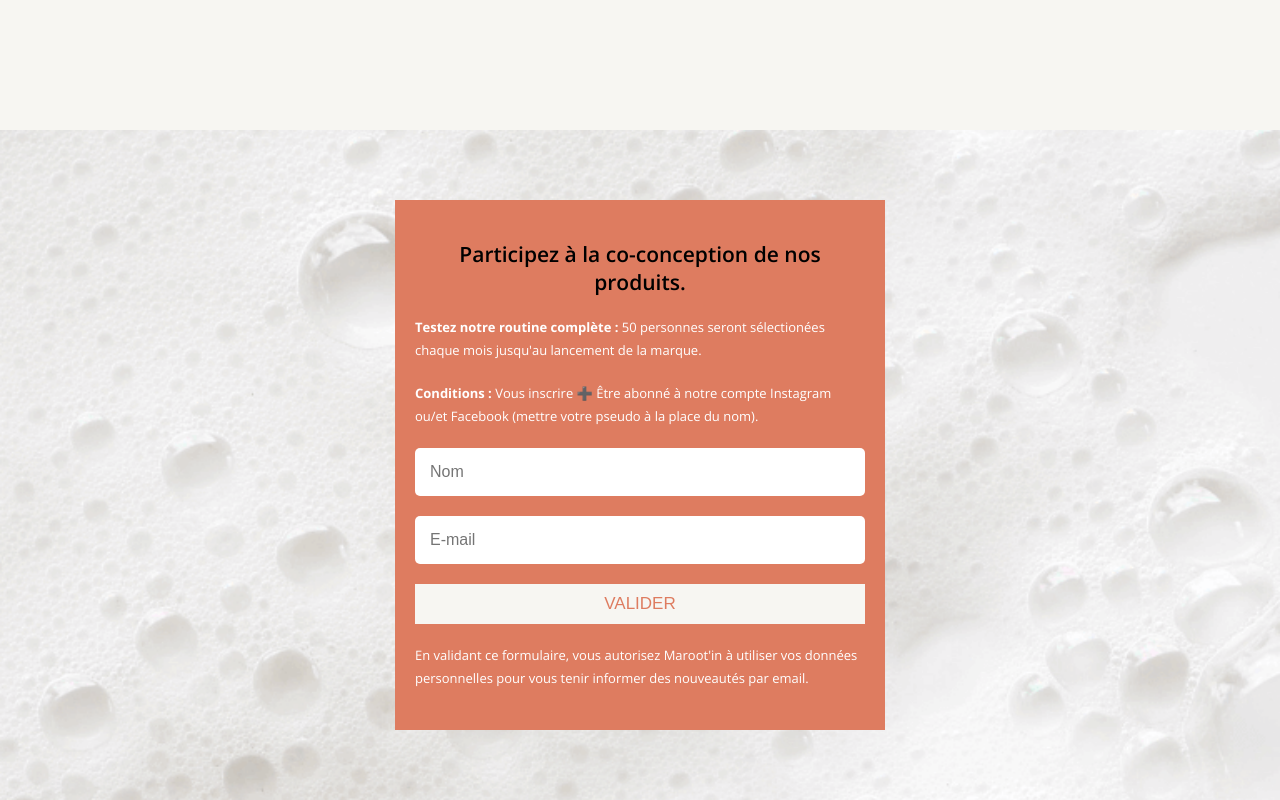
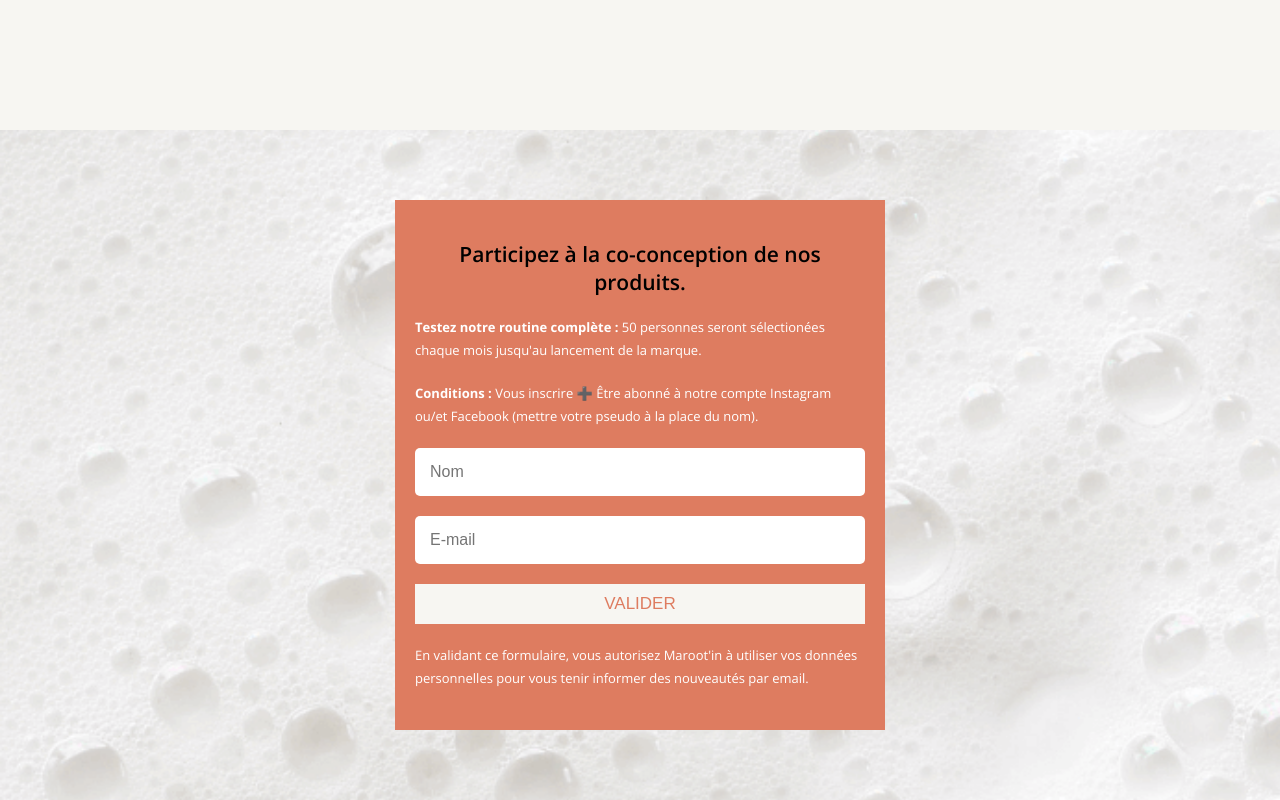
Before and after one commit to nico-richard/marootin, a React (Create React App) app: page / in a window 1280 px wide. Shown: the part 2600-3400 px from the top of the page. Built offline with nearby package versions, Linux system fonts and the light colour scheme.

Commit message:
fix background section 4

```diff
--- a/src/index.css
+++ b/src/index.css
@@ -234,7 +234,7 @@ body {
 .section4 {
   background-image: url("../public/images/background-section4.png");
   background-repeat: no-repeat;
-  background-size: 1800px;
+  background-size: 2000px;
   height: 700px;
   padding: 20px;
   position: relative;
```
